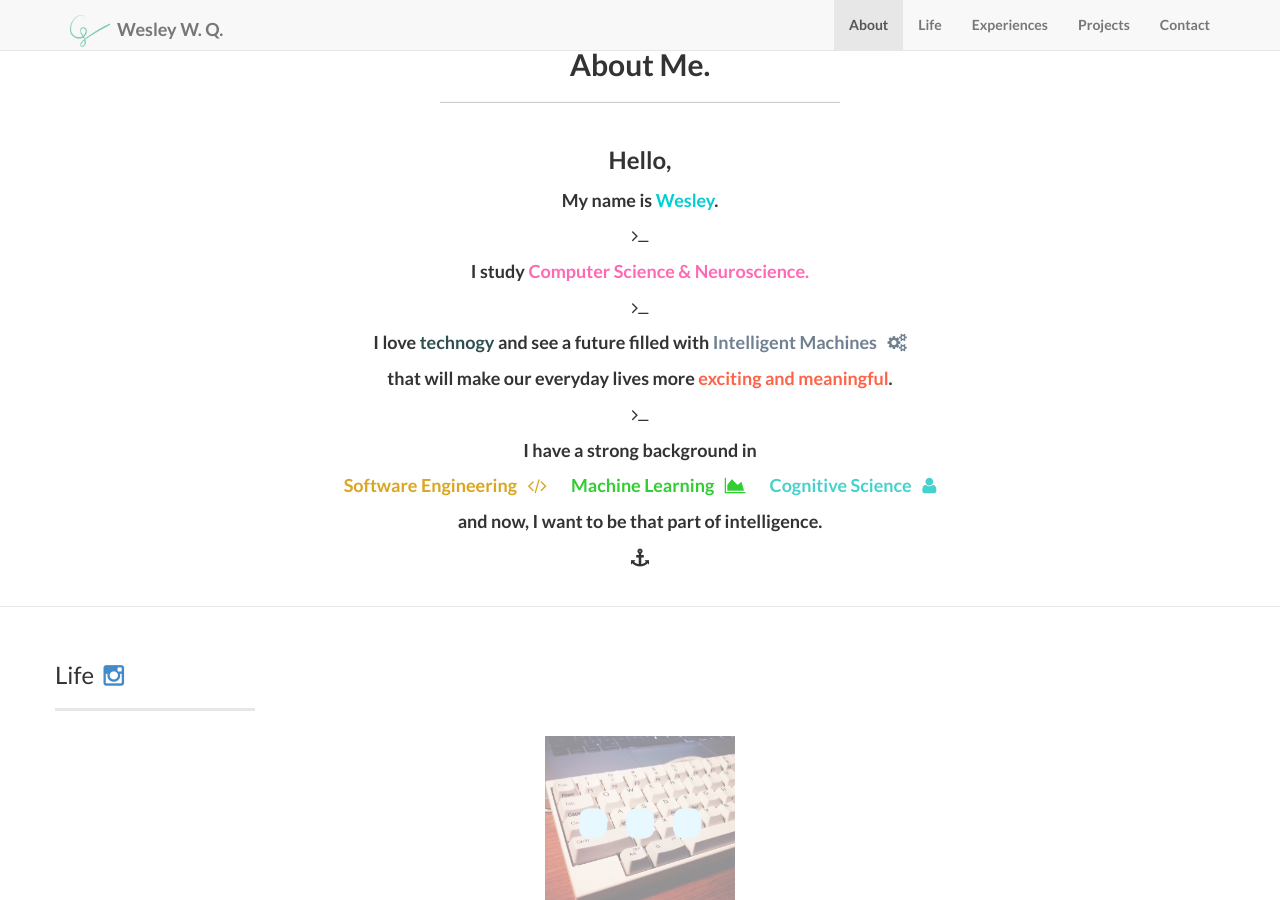
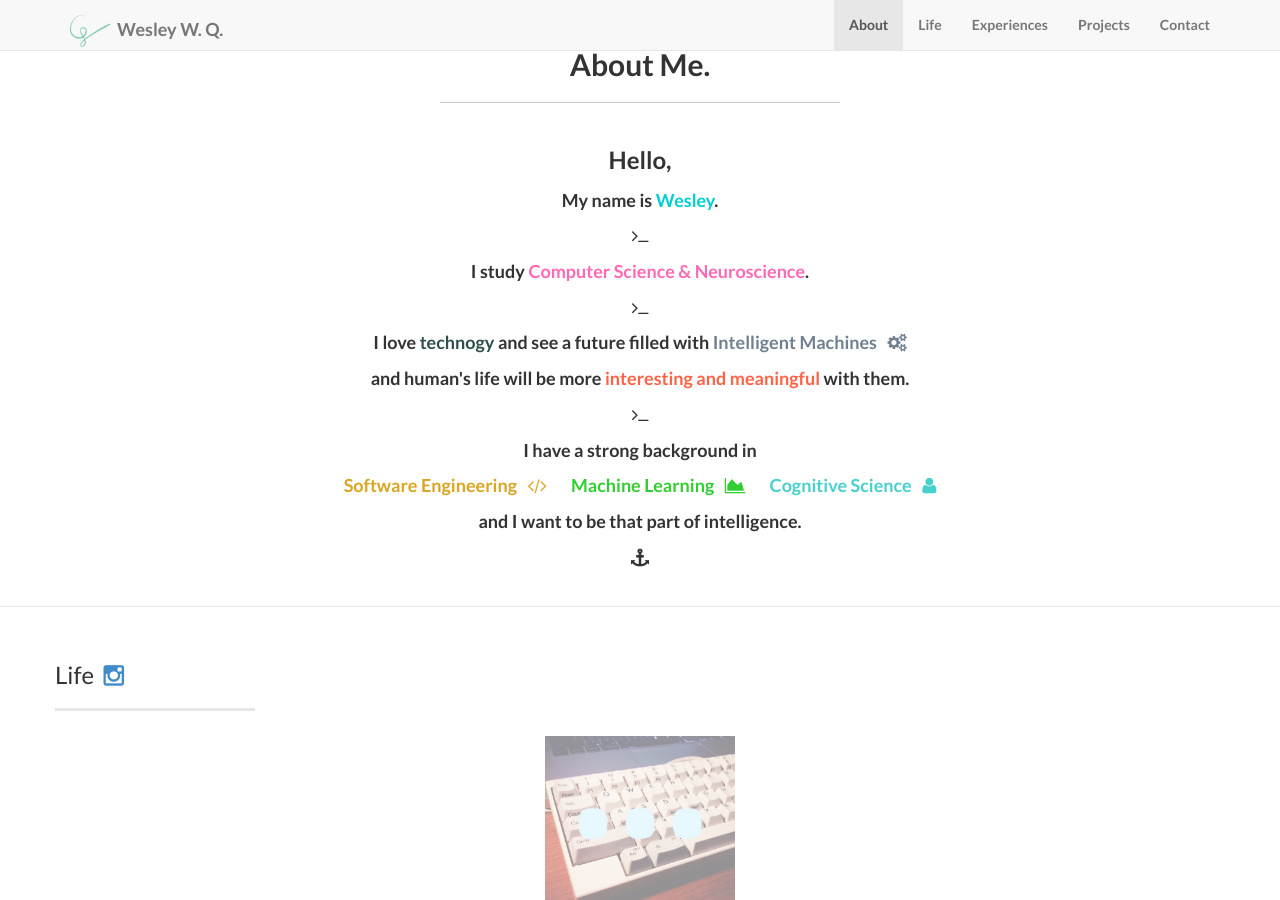
Before and after one commit to WesleyyC/wesleyyc.github.io, a Jekyll site: the page built from index.html, in a window 1280 px wide and 900 px high, scrolled down 789 px. Built offline with Jekyll 4.4.1, drawn with Linux system fonts in a browser that asks for light colours.

Commit message:
update about me

```diff
--- a/_includes/about.html
+++ b/_includes/about.html
@@ -10,14 +10,14 @@
                 <p><font size="5px">Hello,</font></p>
                 <p>My name is <font color="DarkTurquoise">Wesley</font>.</p>
                 <p><i class="fa fa-terminal"></i></p>
-                <p>I study <font color="HotPink">Computer Science & Neuroscience.</font></p>
+                <p>I study <font color="HotPink">Computer Science & Neuroscience</font>.</p>
                 <p><i class="fa fa-terminal"></i></p>
                 <p>I love <font color="DarkSlateGray">technogy</font> and see a future filled with <font color="SlateGray"> Intelligent Machines &nbsp  <i class="fa fa-cogs"></i></font></p>
-                <p>that will make our everyday lives more <font color="Tomato">exciting and meaningful</font>.</p>
+                <p>and human's life will be more <font color="Tomato">interesting and meaningful</font> with them.</p>
                 <p><i class="fa fa-terminal"></i></p>
                 <p>I have  a strong background in </p>
                 <p><font color="GoldenRod">Software Engineering &nbsp  <i class="fa fa-code"></i> </font> &nbsp &nbsp &nbsp <font color="LimeGreen">Machine Learning &nbsp  <i class="fa fa-area-chart"></i></font> &nbsp &nbsp &nbsp <font color="MediumTurquoise"> Cognitive Science &nbsp  <i class="fa fa-user"></i></font> </p>
-                <p>and now, I want to be that part of intelligence. </p>
+                <p>and I want to be that part of intelligence. </p>
                 <p><i class="fa fa-anchor"></i></p>
                 <br/>
               </font>
```
Also changed, not shown: 13 other files.
